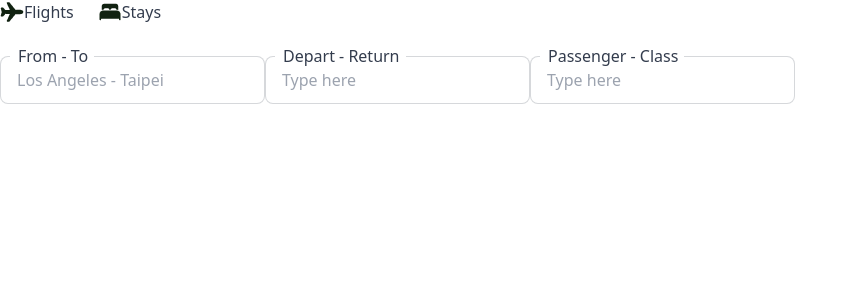
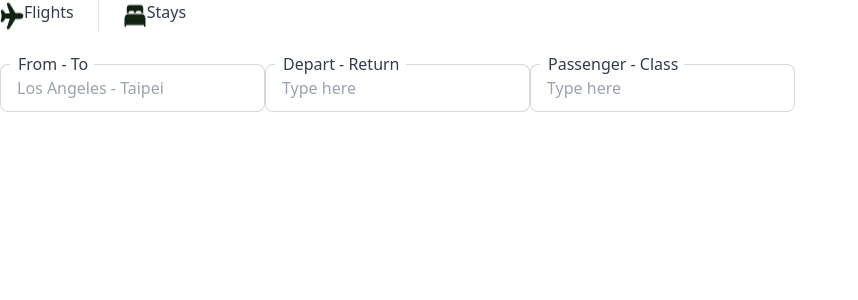
Before and after one commit to kingkwongsta/Golobe-Travel-Agency, a Next.js app: page / in a window 1280 px wide. Shown: the top 300 px of the page, without its empty margins (0-858 px from the left). Built offline with nearby package versions, Linux system fonts and the light colour scheme.

Commit message:
comments to define each section

```diff
--- a/src/components/search/searchbar.jsx
+++ b/src/components/search/searchbar.jsx
@@ -7,16 +7,19 @@ export default function SearchBar() {
   const [startDate, setStartDate] = useState(new Date());
   return (
     <>
+      {/*-------- FLIGHTS OR STAY --------*/}
       <div className="top-icons flex flex-row gap-6">
         <div className="flex flex-row">
           <Image src={airplane} height={24} width={24} alt="airplane" />
           <span>Flights</span>
         </div>
+        <div className="vertical-line border-l-[1px] h-8"></div>
         <div className="flex flex-row">
           <Image src={stays} height={24} width={24} alt="airplane" />
           <span>Stays</span>
         </div>
       </div>
+      {/*-------- TRAVEL INPUT --------*/}
       <div className="input-section flex mt-[32px]">
         <div className="from-input relative">
           <p className="absolute top-[-12px] left-[10px]">
@@ -49,10 +52,7 @@ export default function SearchBar() {
           />
         </div>
       </div>
-      {/* <DatePicker
-        selected={startDate}
-        onChange={(date) => setStartDate(date)}
-      /> */}
+      {/*-------- PROMO + SHOW OPTIONS BUTTON --------*/}
     </>
   );
 }
```
